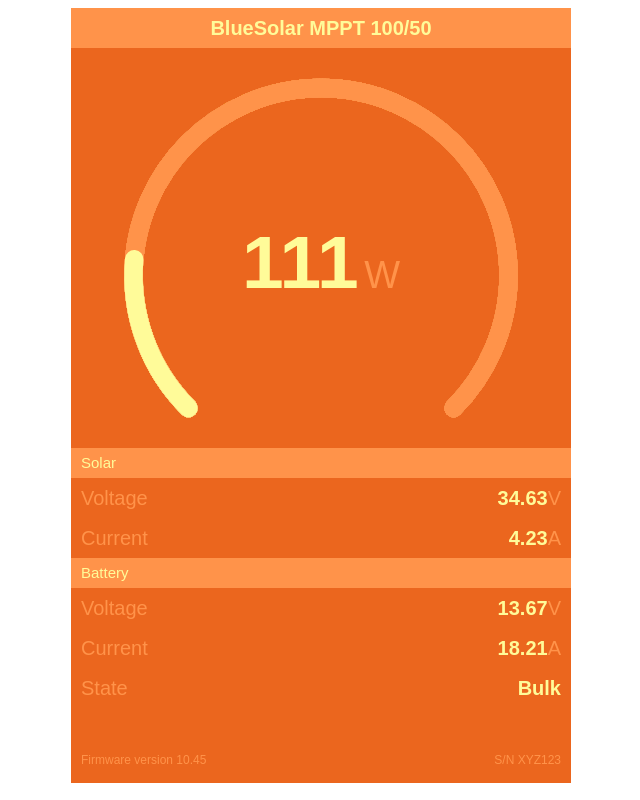
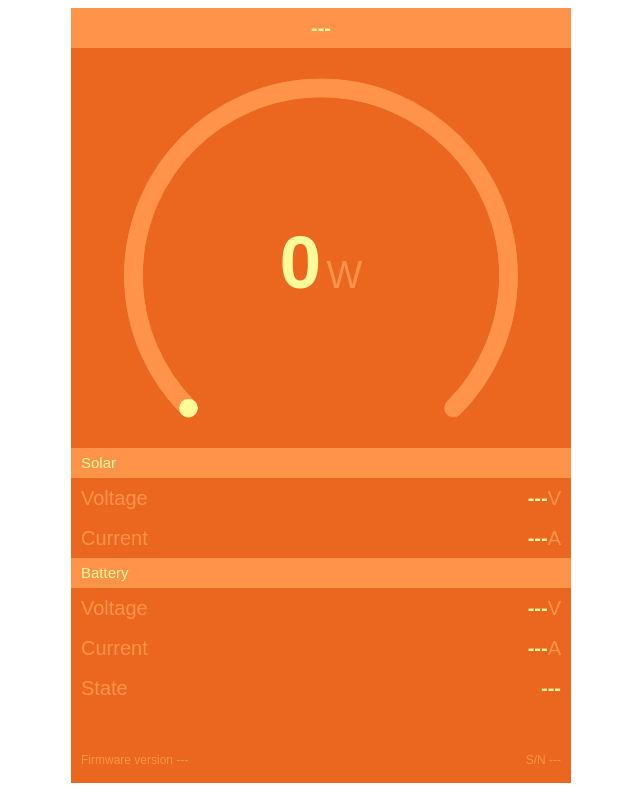
Before and after one commit to pmcg31/esp32_victron_test, a plain HTML site: page data/index.html in a window 1280 px wide. Shown: the whole page, without its empty margins (319-959 px from the left). Drawn offline with Linux system fonts and the light colour scheme.

Commit message:
Changed placeholders to dashes

```diff
--- a/data/index.html
+++ b/data/index.html
@@ -237,7 +237,7 @@
         meter.background = "#eb661e";
         meter.foreground = "#fffb99";
         meter.meterEmpty = "#ff934a";
-        meter.value = "111";
+        meter.value = "0";
         meter.label = "W";
 
         onWindowResize();
@@ -446,7 +446,7 @@
     <div class="content" id="content" background="#eb661e">
       <div class="main_div">
         <div class="secHeader model" id="pid">
-          BlueSolar MPPT 100/50
+          ---
         </div>
         <canvas id="meterCanvas" width="250" height="250"></canvas>
         <div class="secHeader">
@@ -455,13 +455,13 @@
         <div class="field">
           <div class="field_label">Voltage</div>
           <div class="field_value" id="vpv">
-            34.63<span class="field_units">V</span>
+            ---<span class="field_units">V</span>
           </div>
         </div>
         <div class="field">
           <div class="field_label">Current</div>
           <div class="field_value" id="ipv">
-            4.23<span class="field_units">A</span>
+            ---<span class="field_units">A</span>
           </div>
         </div>
         <div class="secHeader">
@@ -470,25 +470,25 @@
         <div class="field">
           <div class="field_label">Voltage</div>
           <div class="field_value" id="v">
-            13.67<span class="field_units">V</span>
+            ---<span class="field_units">V</span>
           </div>
         </div>
         <div class="field">
           <div class="field_label">Current</div>
           <div class="field_value" id="i">
-            18.21<span class="field_units">A</span>
+            ---<span class="field_units">A</span>
           </div>
         </div>
         <div class="field">
           <div class="field_label">State</div>
           <div class="field_value" id="cs">
-            Bulk
+            ---
           </div>
         </div>
       </div>
       <div class="foot_div">
-        <div class="firmware">Firmware version <span id="fw">10.45</span></div>
-        <div class="serial">S/N <span id="serial">XYZ123</span></div>
+        <div class="firmware">Firmware version <span id="fw">---</span></div>
+        <div class="serial">S/N <span id="serial">---</span></div>
       </div>
     </div>
   </body>
```
